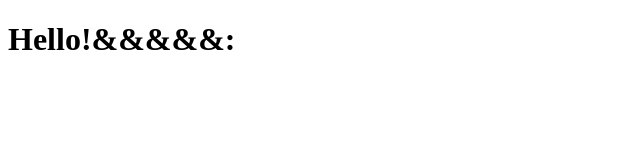
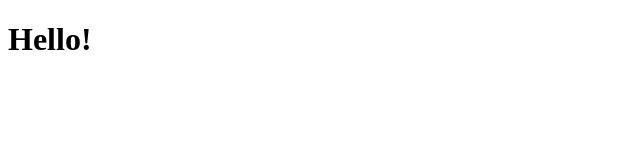
Before and after one commit to Olexandr25/Front-end, a plain HTML site: page index.html in a window 1280 px wide. Shown: the whole page, without its empty margins (0-640 px from the left). Drawn offline with Linux system fonts and the light colour scheme.

Commit message:
Add files

```diff
--- a/index.html
+++ b/index.html
@@ -6,6 +6,6 @@
     <link href="css/style.css" rel="stylesheet">
 </head>
 <body>
- <h1>Hello!&&&&&:</h1>
+ <h1>Hello!</h1>
 </body>
 </html>
```
Also changed, not shown: 1 other file.
